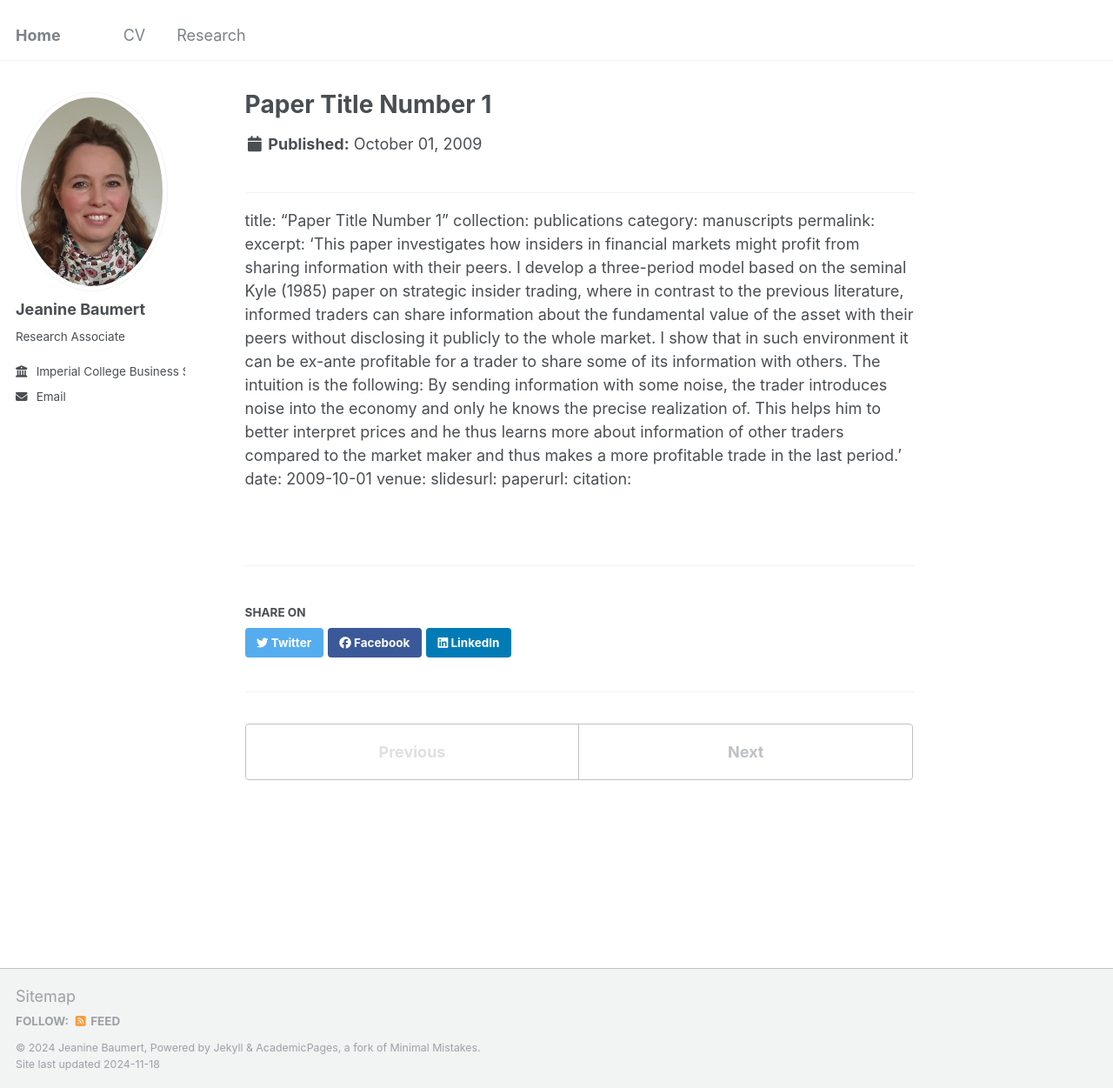
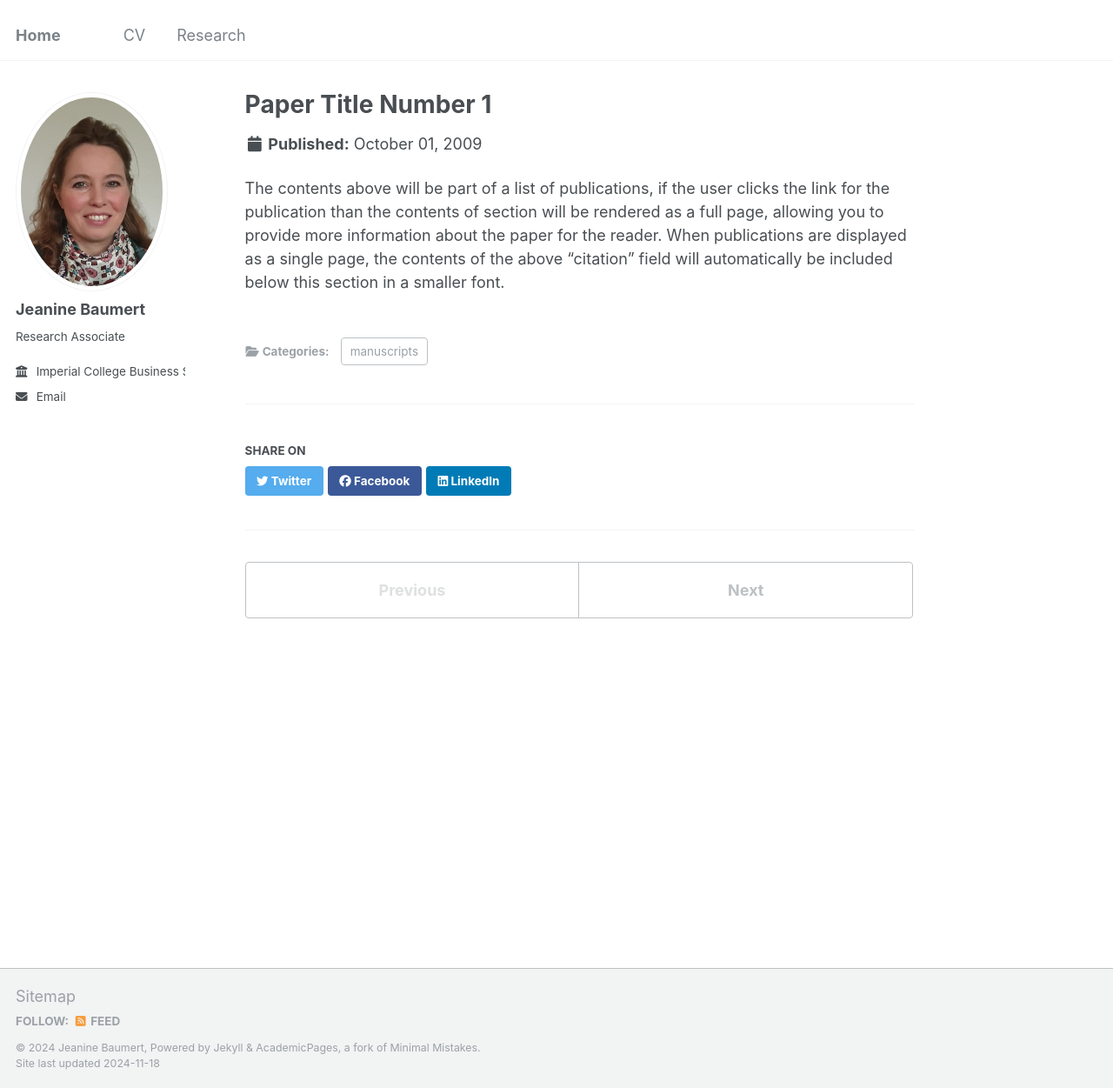
Before and after one commit to jeaninebaumert/jeaninebaumert.github.io, a Jekyll site: the page built from _publications/2009-10-01-paper-title-number-1.md, in a window 1280 px wide and 1251 px high. Shown: the whole window at 87% size. Built offline with Jekyll 4.4.1, drawn with Linux system fonts in a browser that asks for light colours.

Commit message:
Update 2009-10-01-paper-title-number-1.md

```diff
--- a/_publications/2009-10-01-paper-title-number-1.md
+++ b/_publications/2009-10-01-paper-title-number-1.md
@@ -9,3 +9,7 @@ venue:
 slidesurl:
 paperurl:
 citation:
+
+---
+
+The contents above will be part of a list of publications, if the user clicks the link for the publication than the contents of section will be rendered as a full page, allowing you to provide more information about the paper for the reader. When publications are displayed as a single page, the contents of the above "citation" field will automatically be included below this section in a smaller font.
```
